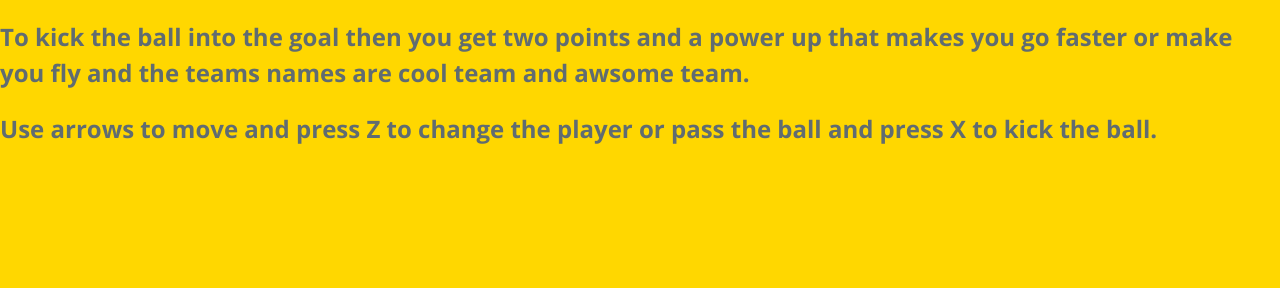
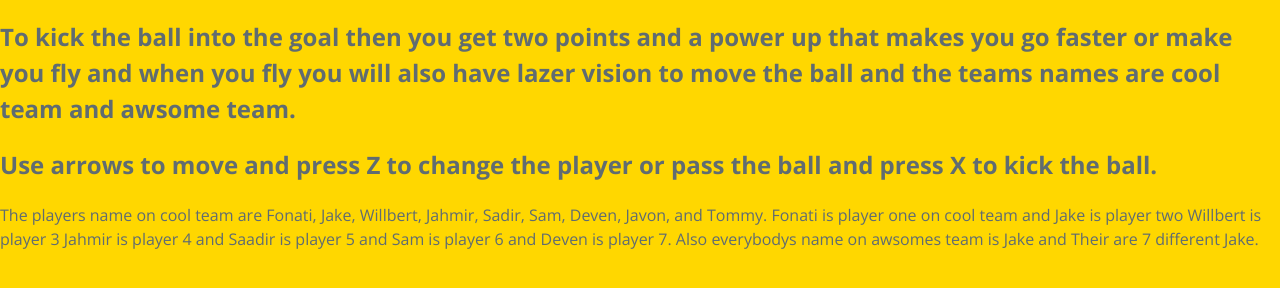
Before and after one commit to fajavon/soccergame, a plain HTML site: page index.html in a window 1280 px wide. Shown: the part 72-360 px from the top of the page. Drawn offline with nearby package versions, Linux system fonts and the light colour scheme.

Commit message:
Update index.html

```diff
--- a/index.html
+++ b/index.html
@@ -11,7 +11,8 @@
   </head>
   <body>
   <h1>Soccergame8</h1>
-  <h2>To kick the ball into the goal then you get two points and a power up that makes you go faster or make you fly and the teams names are cool team and awsome team.</h2>
+  <h2>To kick the ball into the goal then you get two points and a power up that makes you go faster or make you fly and when you fly you will also have lazer vision to move the ball  and the teams names are cool team and awsome team.</h2>
   <h2>Use arrows to move and press Z to change the player or pass the ball and press X to kick the ball.</h2>
+  <p> The players name on cool team are  Fonati, Jake, Willbert, Jahmir, Sadir, Sam, Deven, Javon, and Tommy. Fonati is player one on cool team and Jake is player two Willbert is player 3 Jahmir is player 4 and Saadir is player 5 and Sam is player 6 and Deven is player 7. Also everybodys name on awsomes team is Jake and Their are 7 different Jake.</p>
   </body>
 </html>
```
